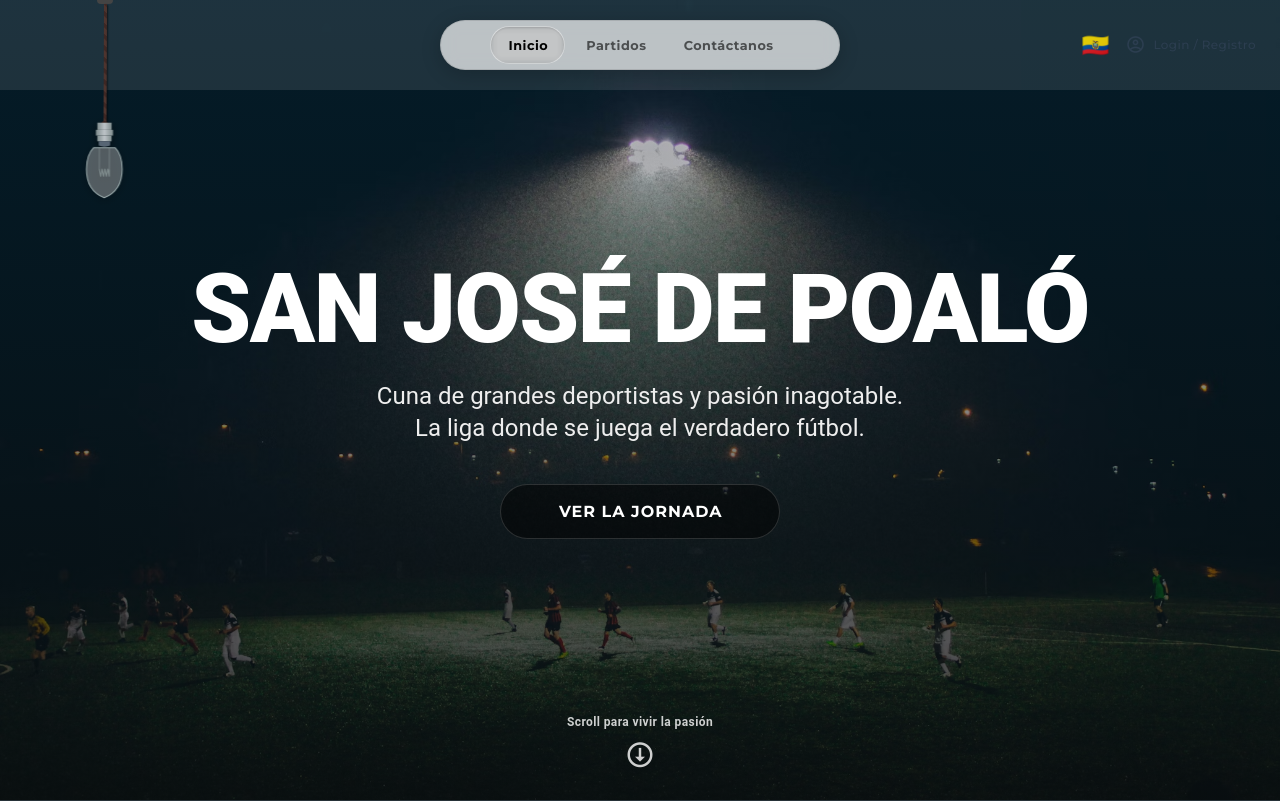
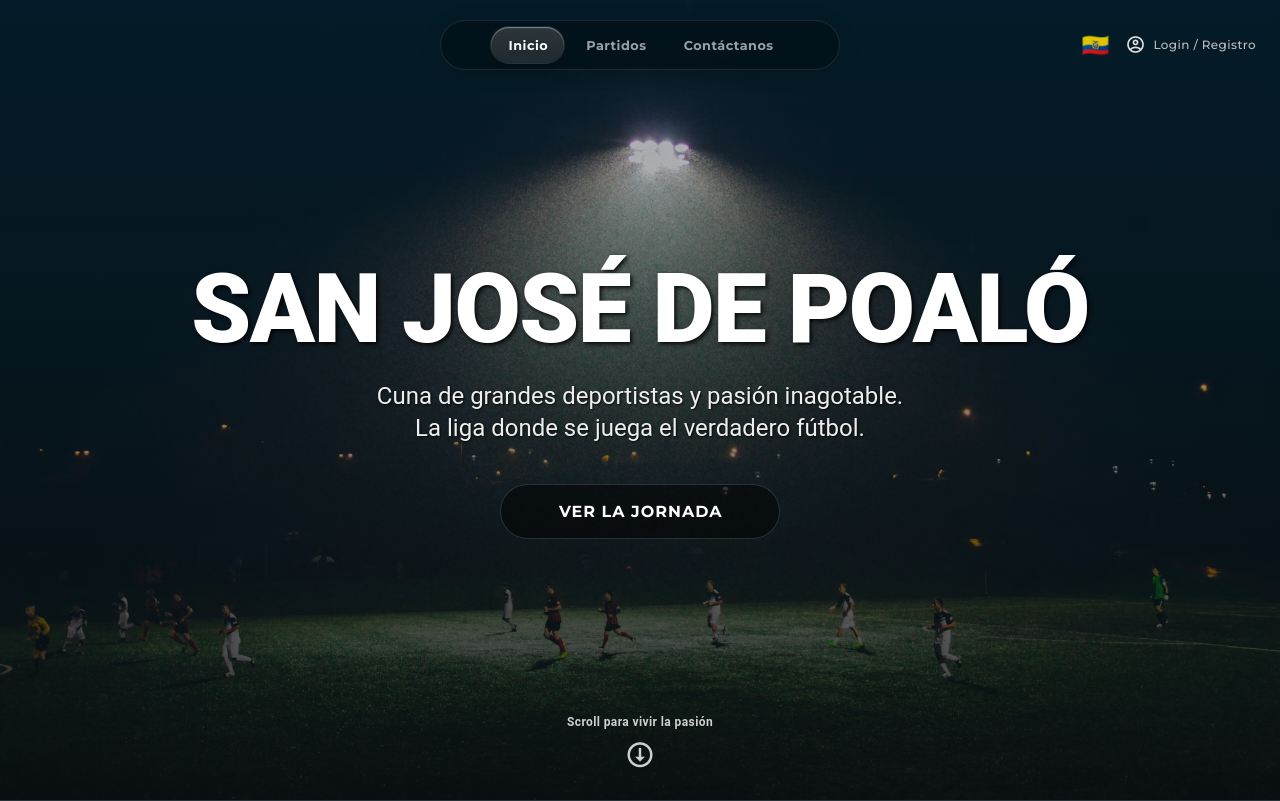
Before and after one commit to d4vhost/liga-poalo, a Vue app: page / in a window 1280 px wide. Shown: the top 801 px of the page. Built offline with nearby package versions, Linux system fonts and the light colour scheme.

Commit message:
Eliminacion del light mode & night mode

```diff
--- a/src/components/AppNavbar.vue
+++ b/src/components/AppNavbar.vue
@@ -1,63 +1,4 @@
-// src/components/AppNavbar.vue
 <template>
-  <div class="light-switch-container" :class="{ 'swinging': !isPulling }">
-    <div class="ceiling-base"></div>
-
-    <div class="rope" :class="{ 'rope-pulled': isPulling }"></div>
-
-    <div
-      class="bulb-switch"
-      :class="{
-        'pulled': isPulling,
-        'light-on': isDarkMode,  /* MODO OSCURO = PRENDIDO */
-        'light-off': !isDarkMode /* MODO CLARO = APAGADO */
-      }"
-      @mousedown="startPull"
-      @touchstart="startPull"
-    >
-      <div class="bulb-glow" v-if="isDarkMode"></div>
-
-      <svg viewBox="0 0 70 110" class="bulb-svg">
-        <defs>
-          <linearGradient id="metal-grad" x1="0%" y1="0%" x2="100%" y2="0%">
-            <stop offset="0%" stop-color="#7f8c8d" />
-            <stop offset="50%" stop-color="#bdc3c7" />
-            <stop offset="100%" stop-color="#7f8c8d" />
-          </linearGradient>
-        </defs>
-
-        <rect x="25" y="0" width="20" height="10" fill="url(#metal-grad)" />
-        <rect x="23" y="10" width="24" height="8" fill="url(#metal-grad)" />
-        <rect x="25" y="18" width="20" height="8" fill="url(#metal-grad)" />
-        <path d="M 27 26 L 27 32 Q 35 35 43 32 L 43 26 Z" fill="#576574" />
-
-        <path
-          d="M 20 35
-             Q 10 45 10 65
-             Q 10 95 35 105
-             Q 60 95 60 65
-             Q 60 45 50 35 Z"
-          :fill="isDarkMode ? 'rgba(255, 250, 220, 0.9)' : 'rgba(200, 200, 200, 0.4)'"
-          :stroke="isDarkMode ? '#f1c40f' : '#95a5a6'"
-          stroke-width="1.5"
-          class="bulb-glass"
-        />
-
-        <g class="filament-assembly" :class="{ 'glowing': isDarkMode }">
-          <path d="M 28 35 L 28 65 M 42 35 L 42 65" stroke="#7f8c8d" stroke-width="1" />
-          <path
-            d="M 28 65 L 30 75 L 32 65 L 34 75 L 36 65 L 38 75 L 40 65 L 42 75 L 42 65"
-            fill="none"
-            :stroke="isDarkMode ? '#FFD700' : '#7f8c8d'"
-            :stroke-width="isDarkMode ? 2 : 1.5"
-            stroke-linejoin="round"
-            class="filament-wire"
-          />
-        </g>
-      </svg>
-    </div>
-  </div>
-
   <v-app-bar
     position="absolute"
     flat
@@ -69,7 +10,7 @@
   >
     <v-app-bar-title
       class="font-weight-black text-uppercase pointer"
-      style="letter-spacing: 2px; font-size: 1.5rem; cursor: pointer; min-width: 200px; padding-left: 80px;"
+      style="letter-spacing: 2px; font-size: 1.5rem; cursor: pointer; min-width: 200px;"
       @click="$router.push('/')"
     >
       </v-app-bar-title>
@@ -150,20 +91,17 @@
 </template>
 
 <script setup>
-import { ref, computed, onMounted } from 'vue';
+import { ref, computed } from 'vue';
 import { useRoute } from 'vue-router';
 
 const route = useRoute();
 const currentLang = ref('es');
 
-// ESTADO INICIAL: FALSE (MODO CLARO / FOCO APAGADO)
-const isDarkMode = ref(false);
-const isPulling = ref(false);
-
 const currentFlag = computed(() => {
   return currentLang.value === 'es' ? '🇪🇨' : '🇺🇸';
 });
 
+// Función para verificar si la ruta está activa
 const isActiveRoute = (path) => {
   return route.path === path;
 };
@@ -186,219 +124,10 @@ const texts = {
 const setLang = (lang) => {
   currentLang.value = lang;
 };
-
-// --- LÓGICA DEL TIRANTE ---
-const startPull = (e) => {
-  e.preventDefault();
-  isPulling.value = true;
-
-  const startY = e.clientY || e.touches?.[0]?.clientY;
-  const bulbElement = document.querySelector('.bulb-switch');
-  const ropeElement = document.querySelector('.rope');
-  // Altura base de la cuerda (coincide con el CSS)
-  const baseRopeHeight = 120;
-
-  const onMove = (moveEvent) => {
-    const currentY = moveEvent.clientY || moveEvent.touches?.[0]?.clientY;
-    const delta = currentY - startY;
-
-    if (delta > 0 && delta < 150) {
-      bulbElement.style.transform = `translateY(${delta}px)`;
-      ropeElement.style.height = `${baseRopeHeight + delta}px`;
-    }
-
-    if (delta > 70) {
-      if (navigator.vibrate) navigator.vibrate(25);
-      toggleTheme();
-      endPull();
-    }
-  };
-
-  const endPull = () => {
-    isPulling.value = false;
-    bulbElement.style.transform = '';
-    ropeElement.style.height = '';
-
-    document.removeEventListener('mousemove', onMove);
-    document.removeEventListener('mouseup', endPull);
-    document.removeEventListener('touchmove', onMove);
-    document.removeEventListener('touchend', endPull);
-  };
-
-  document.addEventListener('mousemove', onMove);
-  document.addEventListener('mouseup', endPull);
-  document.addEventListener('touchmove', onMove, { passive: false });
-  document.addEventListener('touchend', endPull);
-};
-
-const toggleTheme = () => {
-  isDarkMode.value = !isDarkMode.value;
-  applyTheme();
-};
-
-const applyTheme = () => {
-  if (isDarkMode.value) {
-    // MODO OSCURO
-    document.body.classList.remove('light-mode');
-    document.body.classList.add('dark-mode');
-  } else {
-    // MODO CLARO
-    document.body.classList.remove('dark-mode');
-    document.body.classList.add('light-mode');
-  }
-  localStorage.setItem('theme', isDarkMode.value ? 'dark' : 'light');
-}
-
-const loadTheme = () => {
-  const savedTheme = localStorage.getItem('theme');
-
-  // LÓGICA DE CARGA CORREGIDA:
-  // Si es 'dark', iniciamos en modo oscuro.
-  // En cualquier otro caso (incluyendo la primera vez), iniciamos en MODO CLARO.
-  if (savedTheme === 'dark') {
-    isDarkMode.value = true;
-  } else {
-    isDarkMode.value = false;
-  }
-  applyTheme();
-};
-
-// Usamos onMounted para asegurar que el DOM esté listo
-onMounted(() => {
-  loadTheme();
-});
 </script>
 
 <style scoped>
-/* --- ESTILOS DEL INTERRUPTOR (Lado Izquierdo) --- */
-.light-switch-container {
-  position: fixed;
-  top: 0;
-  left: 80px;
-  z-index: 1001;
-  display: flex;
-  flex-direction: column;
-  align-items: center;
-  /* Punto de pivote para el balanceo en la parte superior */
-  transform-origin: top center;
-}
-
-/* Animación de balanceo (tambaleo sutil) */
-.light-switch-container.swinging {
-  animation: swing 3s ease-in-out infinite;
-}
-
-@keyframes swing {
-  0% { transform: rotate(0deg); }
-  25% { transform: rotate(1.5deg); }
-  50% { transform: rotate(0deg); }
-  75% { transform: rotate(-1.5deg); }
-  100% { transform: rotate(0deg); }
-}
-
-.ceiling-base {
-  width: 16px;
-  height: 4px;
-  background: #444;
-  border-radius: 0 0 4px 4px;
-}
-
-.rope {
-  width: 3px;
-  height: 120px; /* CUERDA MÁS LARGA */
-  background-image: repeating-linear-gradient(
-    45deg,
-    #4e342e 0px,
-    #4e342e 4px,
-    #3e2723 5px,
-    #3e2723 8px
-  );
-  box-shadow: 1px 1px 2px rgba(0,0,0,0.6);
-  position: relative;
-  transition: height 0.1s linear;
-  z-index: 1;
-}
-
-.rope::after {
-  content: '';
-  position: absolute;
-  bottom: -3px;
-  left: -1.5px;
-  width: 6px;
-  height: 6px;
-  background: #3e2723;
-  border-radius: 50%;
-}
-
-.rope:not(.rope-pulled) {
-  transition: height 0.6s cubic-bezier(0.5, -0.5, 0.2, 1.5);
-}
-
-.bulb-switch {
-  position: relative;
-  top: -2px;
-  width: 50px;
-  height: 80px; /* Ajustado para el nuevo foco */
-  cursor: grab;
-  transition: transform 0.6s cubic-bezier(0.5, -0.5, 0.2, 1.5);
-  z-index: 2;
-  filter: drop-shadow(0 2px 5px rgba(0,0,0,0.5));
-}
-
-.bulb-switch:active {
-  cursor: grabbing;
-  transition: none;
-}
-
-/* Solo brilla la sombra en modo oscuro */
-.bulb-switch.light-on {
-  filter: drop-shadow(0 0 15px rgba(255, 215, 0, 0.8));
-}
-
-.bulb-svg {
-  width: 100%;
-  height: 100%;
-  overflow: visible;
-}
-
-/* --- Efectos de Luz (Solo activos en Dark Mode) --- */
-.bulb-glow {
-  position: absolute;
-  top: 65%; /* Ajustado para el centro de la parte de cristal */
-  left: 50%;
-  transform: translate(-50%, -50%);
-  width: 140px;
-  height: 140px;
-  background: radial-gradient(circle, rgba(255, 220, 100, 0.6) 0%, rgba(255, 215, 0, 0) 70%);
-  border-radius: 50%;
-  pointer-events: none;
-  animation: pulse-glow 4s infinite alternate ease-in-out;
-  z-index: -1;
-}
-
-@keyframes pulse-glow {
-  from { opacity: 0.7; transform: translate(-50%, -50%) scale(1); }
-  to { opacity: 1; transform: translate(-50%, -50%) scale(1.15); }
-}
-
-.filament-assembly.glowing .filament-wire {
-  filter: drop-shadow(0 0 2px #fff);
-  animation: flicker 0.1s infinite alternate;
-}
-
-@keyframes flicker {
-  0% { opacity: 1; stroke-width: 2; }
-  100% { opacity: 0.85; stroke-width: 1.8; }
-}
-
-/* Responsive */
-@media (max-width: 600px) {
-  .light-switch-container {
-    left: 20px;
-  }
-}
-
-/* --- ESTILOS DEL NAVBAR (Existentes) --- */
+/* --- ALINEACIÓN --- */
 .absolute-center-menu {
   position: absolute;
   left: 50%;
@@ -408,6 +137,7 @@ onMounted(() => {
   height: 50px;
 }
 
+/* --- CONTENEDOR VIDRIO OSCURO --- */
 .bg-glass-container {
   background: rgba(0, 0, 0, 0.3);
   backdrop-filter: blur(8px);
@@ -415,6 +145,7 @@ onMounted(() => {
   box-shadow: 0 4px 20px rgba(0,0,0,0.2);
 }
 
+/* --- ESTILO TEXTO --- */
 .nav-link {
   font-size: 0.8rem !important;
   letter-spacing: 0.5px;
@@ -426,6 +157,7 @@ onMounted(() => {
   color: rgba(255, 255, 255, 0.6) !important;
 }
 
+/* --- EFECTO GOTA DE AGUA "CRISTALINA" --- */
 .active-drop {
   background: linear-gradient(
     180deg,
@@ -462,43 +194,3 @@ onMounted(() => {
   opacity: 0.8;
 }
 </style>
-
-<style>
-/* --- ESTILOS GLOBALES LIGHT MODE (POR DEFECTO AHORA) --- */
-body.light-mode {
-  background: linear-gradient(180deg, #f0f2f5 0%, #e1e5ea 100%) !important;
-  color: #2c3e50 !important;
-}
-
-body.light-mode .v-app-bar.bg-transparent {
-    background: rgba(255,255,255,0.1) !important;
-}
-
-body.light-mode .v-app-bar-title,
-body.light-mode .login-link span,
-body.light-mode .login-link i {
-    color: #2c3e50 !important;
-}
-
-body.light-mode .bg-glass-container {
-    background: rgba(255, 255, 255, 0.7) !important;
-    border: 1px solid rgba(0,0,0,0.1) !important;
-}
-
-body.light-mode .nav-link {
-    color: rgba(0,0,0,0.6) !important;
-}
-
-body.light-mode .nav-link:hover,
-body.light-mode .active-drop {
-    color: #000 !important;
-    background: rgba(0,0,0,0.05) !important;
-    text-shadow: none !important;
-    box-shadow: inset 0 1px 2px rgba(0,0,0,0.1);
-}
-
-body.light-mode h1, body.light-mode h2, body.light-mode p {
-    color: #2c3e50;
-    text-shadow: none !important;
-}
-</style>
```
